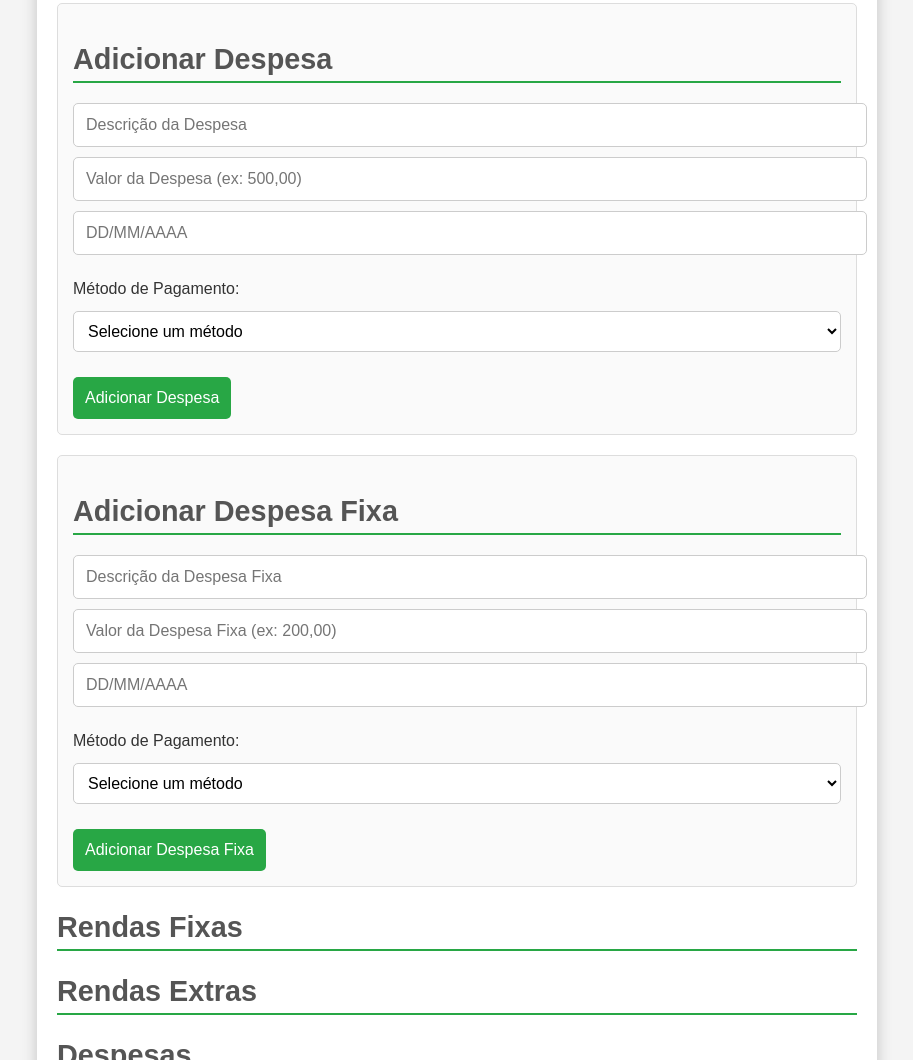
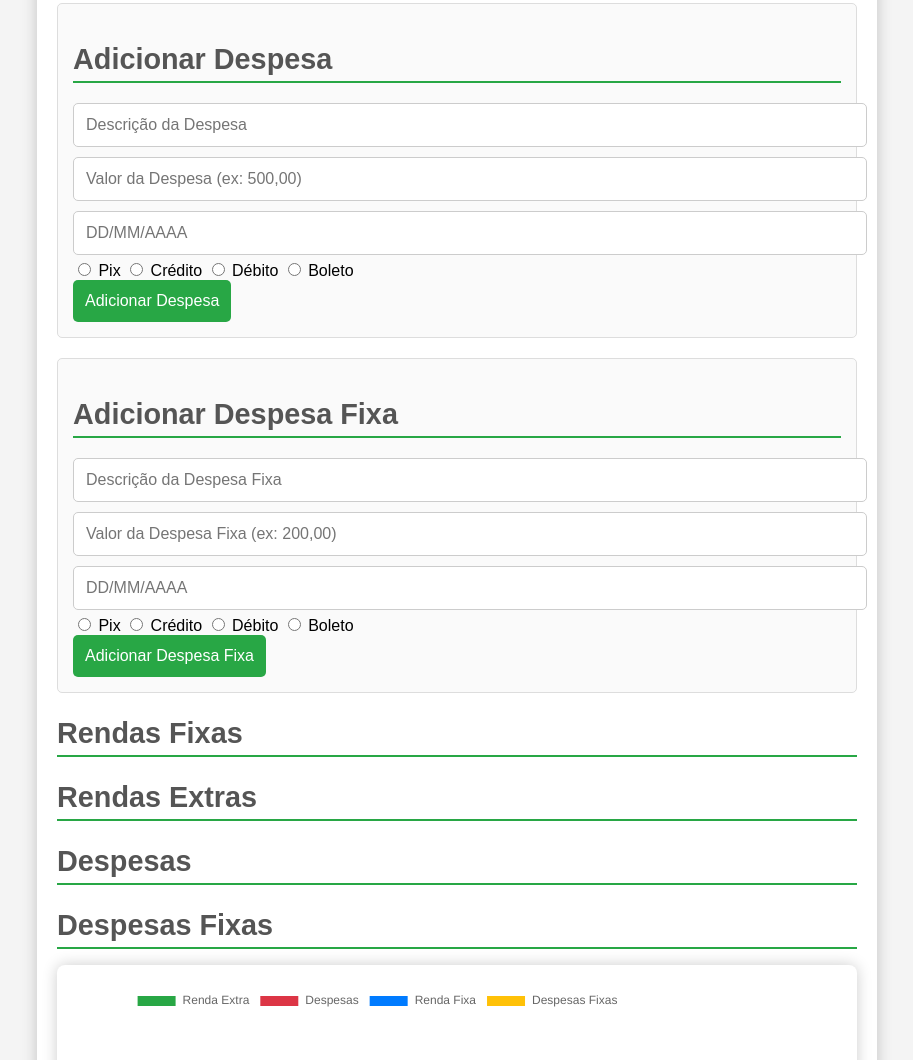
Before and after one commit to CARLOS25052003/frontBancodeDados, a plain HTML site: page Index/index.html in a window 1280 px wide. Shown: the part 926-1986 px from the top of the page, without its empty margins (183-1096 px from the left). Drawn offline with nearby package versions, Linux system fonts and the light colour scheme; no server answers.

Commit message:
Mudança e atualização do CSS e implementação de pagamente

```diff
--- a/Index/app.js
+++ b/Index/app.js
@@ -102,8 +102,12 @@ despesaForm.addEventListener('submit', async (e) => {
     const despesaDescription = document.getElementById('despesaDescription').value;
     const despesaAmount = document.getElementById('despesaAmount').value.replace(",", ".");
     const despesaDate = document.getElementById('despesaDate').value;
-    const metodoPagamento = document.getElementById('metodoPagamento').value; // Captura o método de pagamento
+    const metodoPagamento = document.querySelector('input[name="metodoPagamento"]:checked')?.value; // Atualizado para pegar o valor do rádio selecionado
     const month = getCurrentMonth(); // Obtém mês atual
+    if (!metodoPagamento) {
+        alert('Por favor, selecione um método de pagamento.'); // Exibe alerta se nenhum método for selecionado
+        return;
+    }
 
     try {
         const response = await fetch('http://localhost:8080/despesas', {
@@ -139,9 +143,13 @@ despesaFixaForm.addEventListener('submit', async (e) => {
     const despesaFixaDescription = document.getElementById('despesaFixaDescription').value;
     const despesaFixaAmount = document.getElementById('despesaFixaAmount').value.replace(",", ".");
     const despesaFixaDate = document.getElementById('despesaFixaDate').value;
-    const metodoPagamento = document.getElementById('metodoPagamentoFixo').value;
     const month = getCurrentMonth(); // Obtém mês atual
 
+    const metodoPagamento = document.querySelector('input[name="metodoPagamentoFixo"]:checked')?.value;
+    if (!metodoPagamento) {
+        alert('Por favor, selecione um método de pagamento.'); // Exibe alerta se nenhum método for selecionado
+        return;
+    }
     try {
         const response = await fetch('http://localhost:8080/despesas-fixas', {
             method: 'POST',
--- a/Index/index.html
+++ b/Index/index.html
@@ -79,15 +79,19 @@
             <input type="number" id="despesaAmount" step="0.01" class="form-control" placeholder="Valor da Despesa (ex: 500,00)" required>
             <input type="text" id="despesaDate" class="form-control data-input" placeholder="DD/MM/AAAA" maxlength="10" required>
 
-            <div class="pagamento_bar">
-            <label for="metodoPagamento">Método de Pagamento:</label>
-            <select id="metodoPagamento" class="form-control" required>
-                <option value="" disabled selected>Selecione um método</option>
-                <option value="Pix">Pix</option>
-                <option value="Crédito">Crédito</option>
-                <option value="Débito">Débito</option>
-                <option value="Boleto">Boleto</option>
-            </select>
+            <div class="metodo-pagamento">
+                <label>
+                    <input type="radio" name="metodoPagamento" value="Pix" required> Pix
+                </label>
+                <label>
+                    <input type="radio" name="metodoPagamento" value="Crédito" required> Crédito
+                </label>
+                <label>
+                    <input type="radio" name="metodoPagamento" value="Débito" required> Débito
+                </label>
+                <label>
+                    <input type="radio" name="metodoPagamento" value="Boleto" required> Boleto
+                </label>
             </div>
             <script>
                 const despesaDateInput = document.getElementById('despesaDate');
@@ -113,22 +117,28 @@
     </div>
 
     <div class="form-section">
+
         <h2>Adicionar Despesa Fixa</h2>
         <form id="despesaFixaForm">
             <input type="text" id="despesaFixaDescription" class="form-control" placeholder="Descrição da Despesa Fixa" required>
             <input type="number" id="despesaFixaAmount" step="0.01" class="form-control" placeholder="Valor da Despesa Fixa (ex: 200,00)" required>
             <input type="text" id="despesaFixaDate" class="form-control data-input" placeholder="DD/MM/AAAA" maxlength="10" required>
 
-            <div class="pagamento_bar">
-            <label for="metodoPagamentoFixo">Método de Pagamento:</label>
-            <select id="metodoPagamentoFixo" class="form-control" required>
-                <option value="" disabled selected>Selecione um método</option>
-                <option value="pix">Pix</option>
-                <option value="credito">Crédito</option>
-                <option value="debito">Débito</option>
-                <option value="boleto">Boleto</option>
-            </select>
+            <div class="metodo-pagamento">
+                <label>
+                    <input type="radio" name="metodoPagamentoFixo" value="Pix" required> Pix
+                </label>
+                <label>
+                    <input type="radio" name="metodoPagamentoFixo" value="Crédito" required> Crédito
+                </label>
+                <label>
+                    <input type="radio" name="metodoPagamentoFixo" value="Débito" required> Débito
+                </label>
+                <label>
+                    <input type="radio" name="metodoPagamentoFixo" value="Boleto" required> Boleto
+                </label>
             </div>
+
             <script>
                 const despesaFixaDateInput = document.getElementById('despesaFixaDate');
 
--- a/Index/styles.css
+++ b/Index/styles.css
@@ -207,7 +207,3 @@ tr:hover {
 table tr:hover {
     background-color: #f1f1f1; /* Efeito de hover nas linhas */
 }
-/* Estilo para saldo negativo */
-.negative-balance {
-    color: red; /* Cor do texto quando o saldo é negativo */
-}
```
